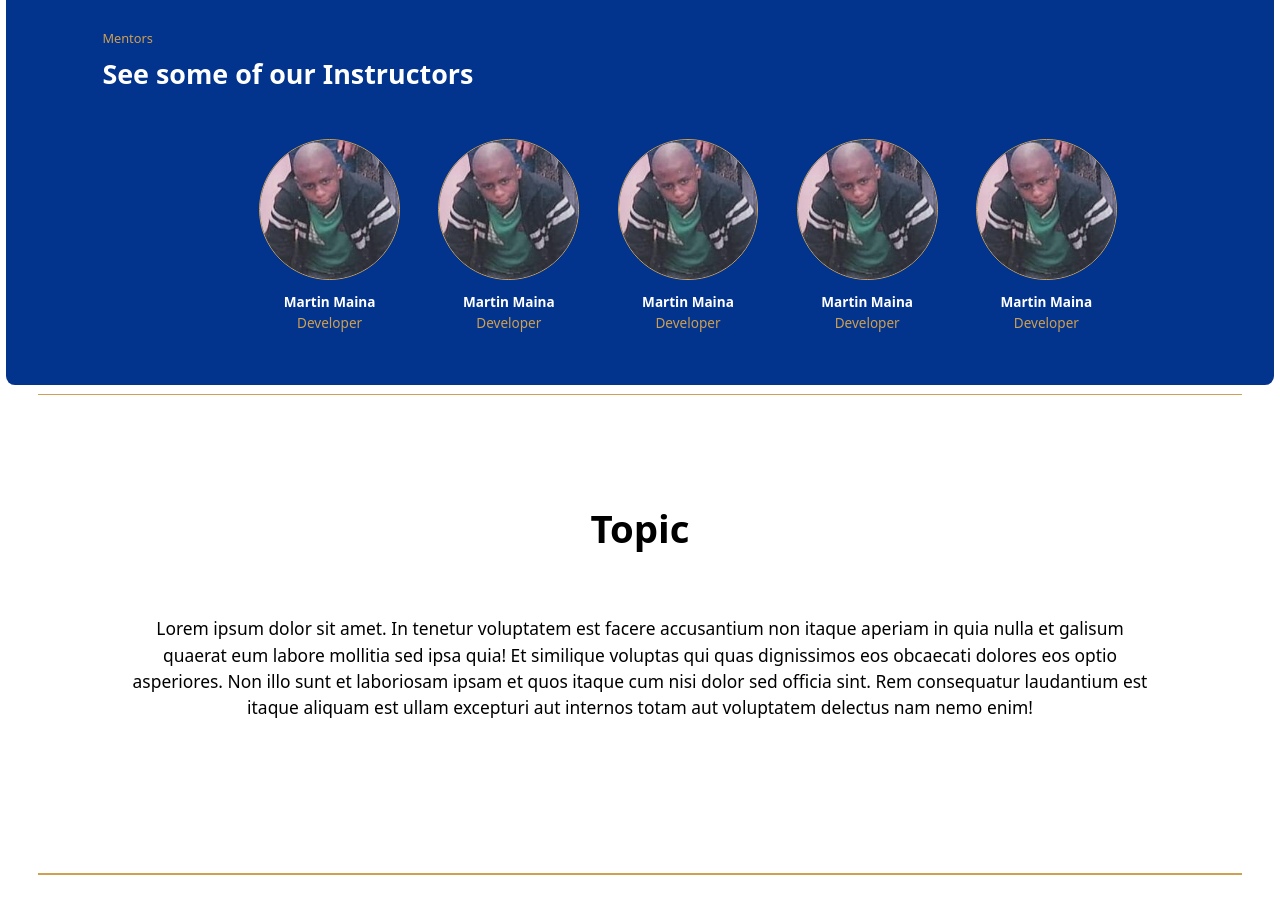
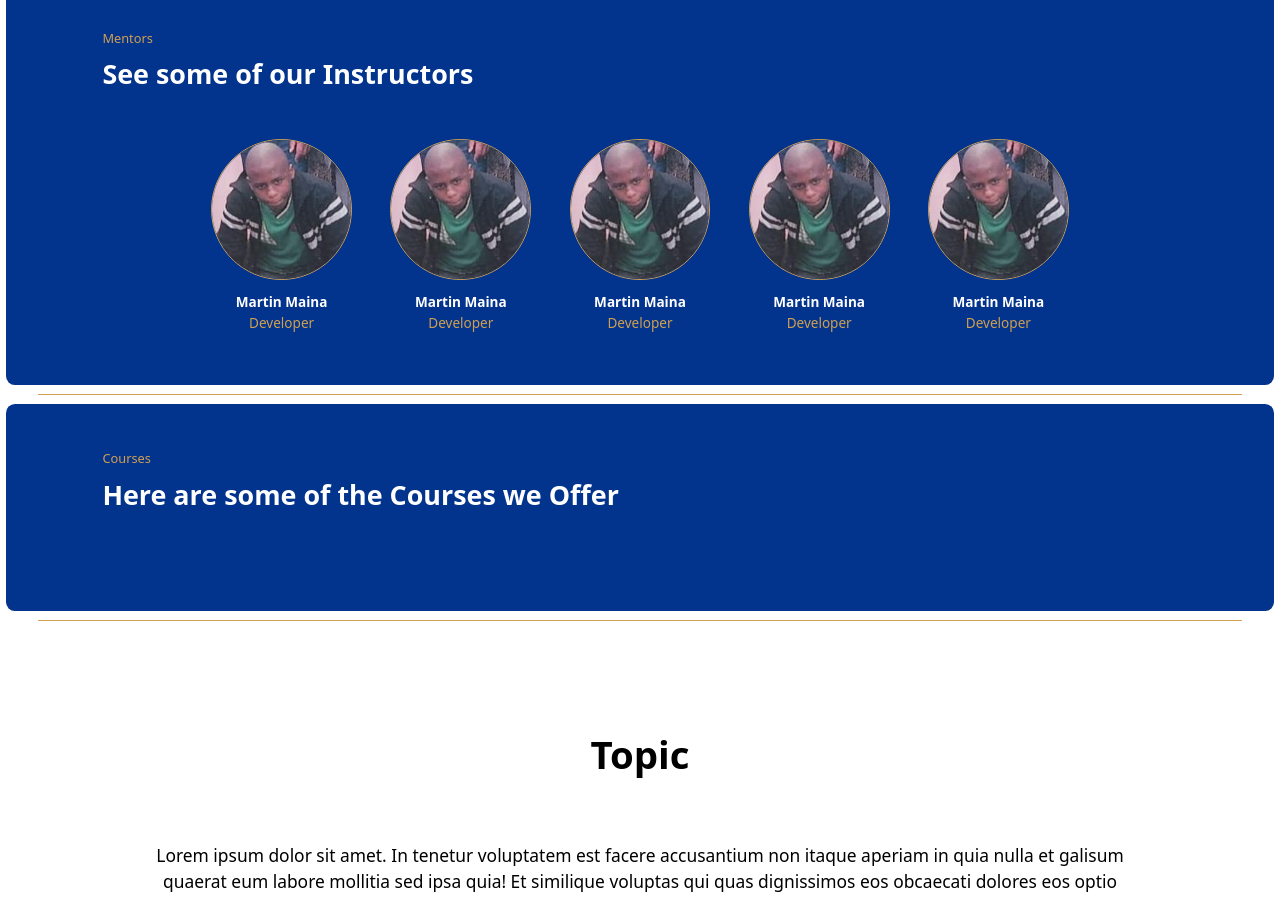
Before and after one commit to MartinMbote/elearning-platform, a React (Vite) app: page / in a window 1280 px wide. Shown: the part 1300-2198 px from the top of the page. Built offline with nearby package versions, Linux system fonts and the light colour scheme.

Commit message:
courses section begun

```diff
--- /dev/null
+++ b/src/components/Courses.jsx
@@ -0,0 +1,25 @@
+import React from 'react'
+
+const Courses = () => {
+  return (
+    <div>
+        <div className='w-[94vw] h-[0.12vw] bg-strathmore-yellow ml-[3vw] mt-[0.7vw]'></div>
+
+        <div className='mt-[0.7vw] ml-[0.5vw] w-[99vw] pb-[4vw] rounded-[0.7vw] bg-strathmore-blue text-white'>
+            <div className='flex flex-col'>
+                <div className='ml-[7.5vw] mt-[3.5vw] mb-[3.5vw]'>
+                    <h1 className='text-[1vw] mb-[0.5vw] text-strathmore-yellow'>
+                        Courses
+                    </h1>
+
+                    <p className='text-[2.1vw] font-semibold'>
+                        Here are some of the Courses we Offer
+                    </p>
+                </div>
+            </div>
+        </div>
+    </div>
+  )
+}
+
+export default Courses
--- a/src/components/MentorSection.jsx
+++ b/src/components/MentorSection.jsx
@@ -19,7 +19,7 @@ const MentorSection = ({ name }) => {
                     </p>
                 </div>
 
-                <div className='ml-[7.5vw] flex justify-center gap-[3vw]'>
+                <div className='flex justify-center gap-[3vw]'>
                     <div className='text-center w-[11vw]'>
                         <img src={me} className='h-[11vw] border-[0.15vw] mb-[0.9vw] border-strathmore-yellow rounded-[10vw]'/>
 
--- a/src/components/index.js
+++ b/src/components/index.js
@@ -6,5 +6,6 @@ import TopicSection from './TopicSection';
 import Footer from './Footer';
 import AboutUs from './AboutUs';
 import MentorSection from './MentorSection';
+import Courses from './Courses';
 
-export { Navbar, HeroSection, TrustedCompanies, FunSection, TopicSection, AboutUs, Footer, MentorSection };
+export { Navbar, HeroSection, TrustedCompanies, FunSection, TopicSection, AboutUs, Footer, MentorSection, Courses };
--- a/src/pages/HomePage.jsx
+++ b/src/pages/HomePage.jsx
@@ -1,5 +1,5 @@
 import React from 'react';
-import { Navbar, HeroSection, TrustedCompanies, FunSection, TopicSection, Footer, AboutUs, MentorSection } from "../components";
+import { Navbar, HeroSection, TrustedCompanies, FunSection, TopicSection, Footer, AboutUs, MentorSection, Courses } from "../components";
 
 const HomePage = () => {
   return (
@@ -9,6 +9,7 @@ const HomePage = () => {
         {/* <TrustedCompanies /> */}
         <FunSection />
         <MentorSection />
+        <Courses />
         <TopicSection />
         <AboutUs />
         <Footer />
```
